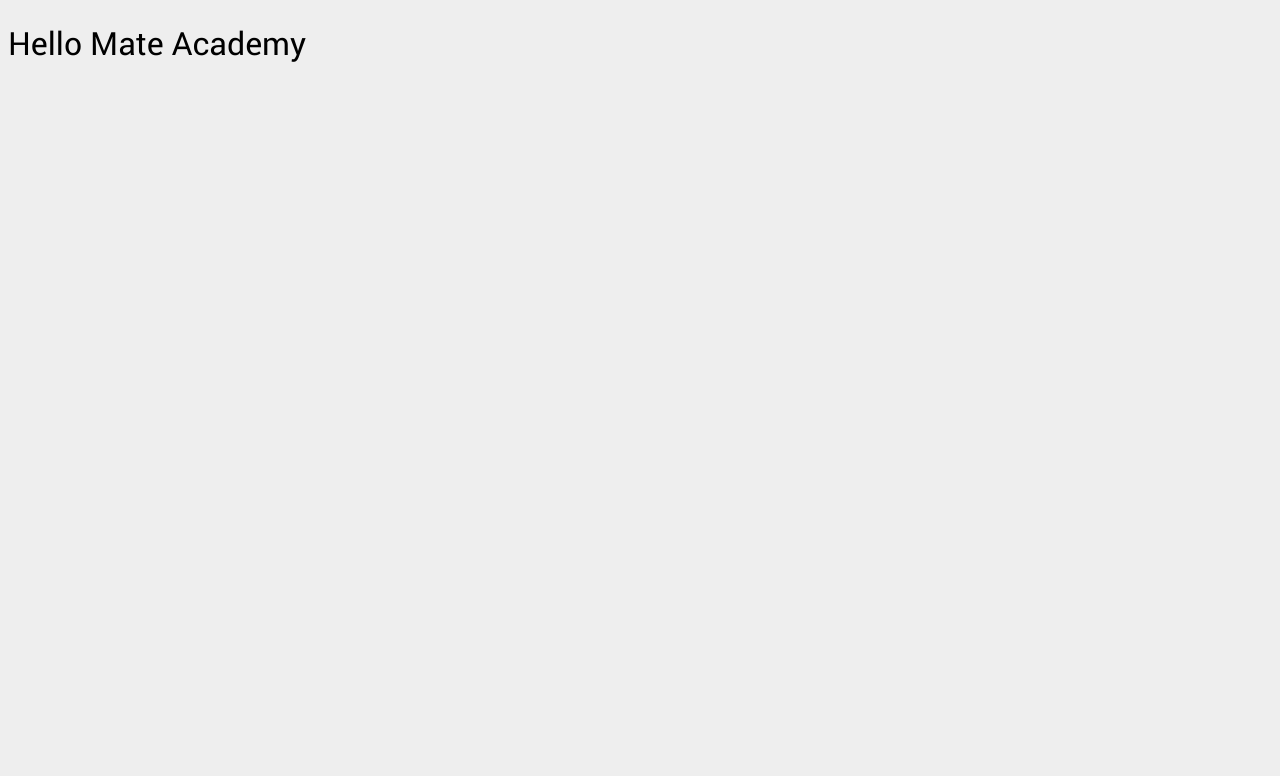
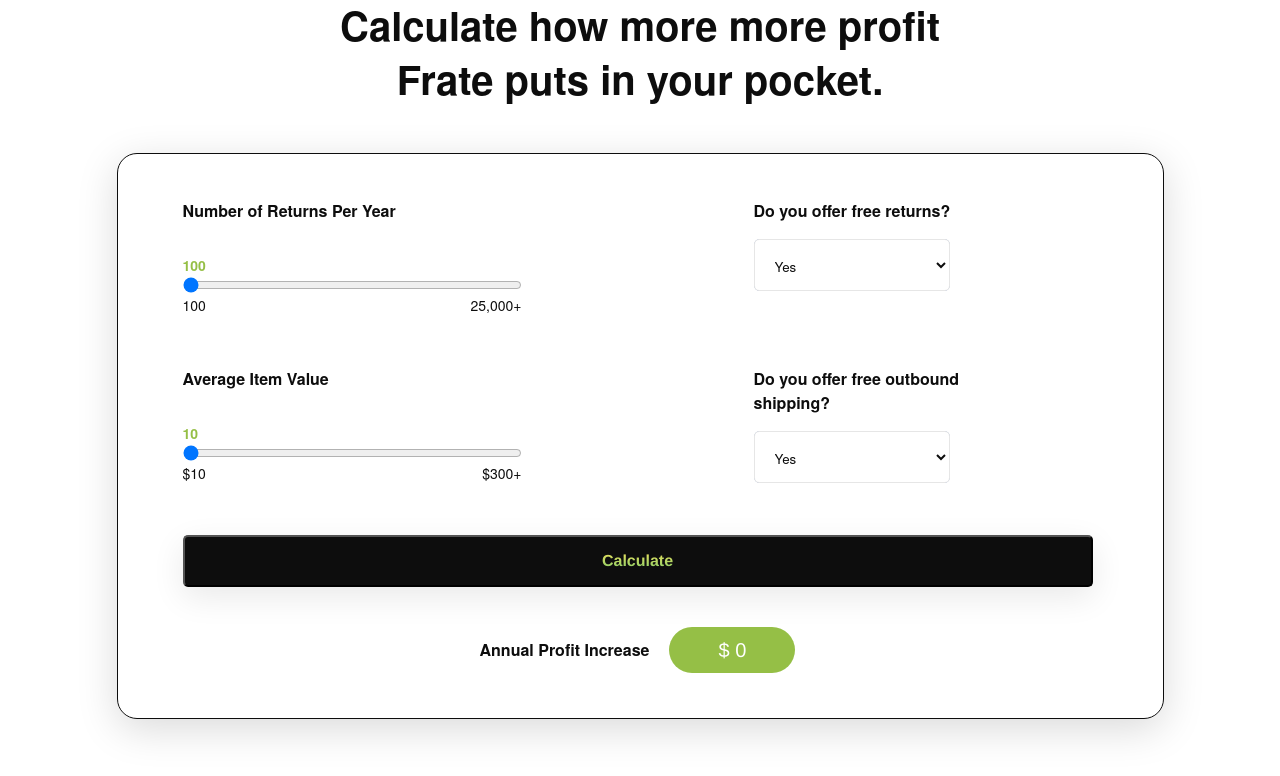
Before and after one commit to Anna-Morozevych/profit-calculate, a website built with Parcel: page src/index.html in a window 1280 px wide. Built offline with nearby package versions, Linux system fonts and the light colour scheme.

Commit message:
solution

```diff
--- a/package.json
+++ b/package.json
@@ -22,7 +22,7 @@
     "@mate-academy/bemlint": "^0.1.1",
     "@mate-academy/eslint-config": "*",
     "@mate-academy/linthtml-config": "0.0.2",
-    "@mate-academy/scripts": "^0.2.0",
+    "@mate-academy/scripts": "^1.2.8",
     "@mate-academy/stylelint-config": "0.0.9",
     "colors": "^1.3.3",
     "eslint": "^5.16.0",
--- a/src/index.html
+++ b/src/index.html
@@ -7,7 +7,104 @@
     <link rel="stylesheet" href="./styles/main.scss">
   </head>
   <body>
-    <h1>Hello Mate Academy</h1>
+    <div class="calculate">
+      <div class="calculate__title-box">
+        <h2 class="calculate__title margin-5">Calculate how more more profit</h2>
+        <h2 class="calculate__title">Frate puts in your pocket.</h2>
+      </div>
+      <form class="calculate__form" id="form">
+        <div class="calculate__grid">
+          <div class="calculate__item calculate__left">
+            <span class="calculate__label margin-30">Number of Returns Per Year</span>
+            <output
+              class="calculate__current-value"
+              for="numberOfReturns"
+              id="returnVolume"
+            >
+              100
+            </output>
+            <input
+              name="numberOfReturns"
+              type="range"
+              class="calculate__range"
+              min="100"
+              max="25000"
+              step="100"
+              value="100"
+              id="numberOfReturns"
+            >
+            <div class="calculate__numbers">
+              <span class="calculate__number">100</span>
+              <span class="calculate__number">25,000+</span>
+            </div>
+          </div>
+
+          <div class="calculate__item calculate__right">
+            <span class="calculate__label margin-16">Do you offer free returns?</span>
+            <select
+              class="calculate__select"
+              name="returns"
+              id="returns"
+            >
+              <option value="yes">Yes</option>
+              <option value="no">No</option>
+            </select>
+          </div>
+
+          <div class="calculate__item calculate__left">
+            <span class="calculate__label margin-30">Average Item Value</span>
+            <output
+              class="calculate__current-value"
+              for="average"
+              id="averageVolume"
+            >
+              10
+            </output>
+            <input
+              name="average"
+              type="range"
+              class="calculate__range"
+              min="10"
+              max="300"
+              step="10"
+              value="10"
+              id="average"
+            >
+
+            <div class="calculate__numbers">
+              <span class="calculate__number">$10</span>
+              <span class="calculate__number">$300+</span>
+            </div>
+          </div>
+
+          <div class="calculate__item calculate__right">
+            <span class="calculate__label margin-16">Do you offer free outbound shipping?</span>
+            <select
+              class="calculate__select"
+              name="shipping"
+              id="shipping"
+            >
+              <option value="yes">Yes</option>
+              <option value="no">No</option>
+            </select>
+          </div>
+        </div>
+
+        <button class="calculate__button" type="submit">
+          <span class="calculate__button-text">
+            Calculate
+          </span>
+        </button>
+
+        <div class="calculate__increase">
+          <span class="calculate__increase-title">
+            Annual Profit Increase
+          </span>
+          <div class="calculate__increase-result"></div>
+        </div>
+        </div>
+      </form>
+
     <script type="text/javascript" src="scripts/main.js"></script>
   </body>
 </html>
--- a/src/scripts/main.js
+++ b/src/scripts/main.js
@@ -1 +1,87 @@
 'use strict';
+
+const shipingChrarget = 10;
+const shipingLabel = 10;
+const currentResult = document.querySelector('.calculate__increase-result');
+currentResult.innerText = `$ ${0}`;
+
+console.dir(currentResult);
+
+const form = document.querySelector('#form');
+const returnVolume = document.querySelector('#returnVolume');
+const numberOfReturns = document.querySelector('#numberOfReturns');
+const shipping = document.querySelector('#shipping');
+const returns = document.querySelector('#returns');
+
+numberOfReturns.addEventListener('input', (e) => {
+    const target = e.target;
+
+    returnVolume.innerText = target.value;
+    returnVolume.style.left = +target.value * 100 / 25000 - 2 + '%';
+
+    if (target.value < 1000) {
+        returnVolume.style.left = +target.value * 100 / 25000 - 2 + '%';
+    }
+
+    if (target.value > 1000 && target.value < 5000) {
+        returnVolume.style.left = +target.value * 100 / 25000 - 3 + '%';
+    }
+
+    if (target.value > 5000 && target.value < 10000) {
+        returnVolume.style.left = +target.value * 100 / 25000 - 4 + '%';
+    }
+
+    if (target.value > 10000) {
+        returnVolume.style.left = +target.value * 100 / 25000 - 7 + '%';
+    }
+})
+
+const averageVolume = document.querySelector('#averageVolume');
+const average = document.querySelector('#average');
+
+average.addEventListener('input', (e) => {
+    const target = e.target;
+
+    averageVolume.innerText = target.value;
+    averageVolume.style.left = +target.value * 100 / 300 - 3 + '%';
+
+    if (target.value > 100) {
+        averageVolume.style.left = +target.value * 100 / 300 - 5 + '%';
+    }
+})
+
+form.addEventListener('click', (eventObj) => {
+    eventObj.preventDefault();
+
+    const target = eventObj.target.closest('button');
+
+    if (!target) {
+        return;
+    }
+
+    const originalPrice = average.value;
+    const salePrice = originalPrice * 0.9;
+    const discountNeeded = originalPrice - salePrice;
+    let returnLabelCost = 0;
+    let outboundLabelCost = 0;
+
+    if (returns.value === 'yes') {
+        returnLabelCost = 10;
+    }
+
+    if (shipping.value === 'yes') {
+        outboundLabelCost = 10;
+    }
+
+    const otherReturnCosts = 7 + (0.15 * originalPrice);
+    const ecoBoxRevenue = shipingChrarget + salePrice - shipingLabel;
+    const statusQuoRevenue = originalPrice - (returnLabelCost + outboundLabelCost + otherReturnCosts);
+    const difference = ecoBoxRevenue - statusQuoRevenue;
+
+    const result = numberOfReturns.value * difference * 0.4;
+    const formatResult = new Intl.NumberFormat('ru-RU').format(result)
+
+    currentResult.innerText = `$ ${formatResult}`;
+
+    console.log(formatResult);
+})
--- a/src/styles/_fonts.scss
+++ b/src/styles/_fonts.scss
@@ -1,6 +1,6 @@
 @font-face {
-  font-family: "Roboto";
-  src: url("../fonts/Roboto-Regular-webfont.woff") format("woff");
+  font-family: "HelveticaNeue", sans-serif;
+  src: url("../fonts/HelveticaNeue-Bold.otf");
   font-weight: normal;
   font-style: normal;
 }
--- /dev/null
+++ b/src/styles/calculate.scss
@@ -0,0 +1,153 @@
+.calculate {
+    &__title-box {
+        margin: 0 0 50px;
+    }
+
+    &__form {
+        padding: 45px 70px 45px 65px;
+        max-width: 1047px;
+        margin: 0 auto;
+        border: 1px solid #0d0d0d;
+        box-shadow: 0px 10px 40px rgba(0, 0, 0, 0.15);
+        border-radius: 20px;
+    }
+
+    &__grid {
+        display: grid;
+        grid-template-columns: repeat(2, 1fr);
+        gap: 0 232px;
+    }
+
+    &__left {
+        max-width: 396px;
+    }
+
+    &__right {
+        max-width: 284px;
+    }
+
+    &__title {
+        font-weight: 700;
+        font-size: 40px;
+        line-height: 49px;
+        text-align: center;
+    }
+
+    &__item {
+        display: flex;
+        flex-direction: column;
+        height: 98px;
+        margin: 0 0 70px;
+    }
+
+    &__range {
+        background-color: green;
+    }
+
+    &__select {
+        display: flex;
+        flex-direction: row;
+        align-items: center;
+        padding: 16px;
+
+        width: 196px;
+        height: 52px;
+
+        background: linear-gradient(0deg, #fff, #fff), #3c64b1;
+        border: 1px solid #e6e6e6;
+        border-radius: 5px;
+    }
+
+    &__range-default {
+        position: absolute;
+        background-color: #0d0d0d;
+    }
+
+    &__label {
+        font-weight: 700;
+        font-size: 16px;
+        line-height: 24px;
+    }
+
+    &__numbers {
+        display: flex;
+        justify-content: space-between;
+    }
+
+    &__number {
+        font-weight: 400;
+        font-size: 14px;
+        line-height: 24px;
+    }
+
+    &__button {
+        display: flex;
+        justify-content: center;
+        align-items: center;
+        padding: 14px 60px;
+        width: 100%;
+        height: 52px;
+        background-color: #0D0D0D;
+        box-shadow: 0px 10px 33px rgba(0, 0, 0, 0.09);
+        border-radius: 5px;
+        margin: 0 0 40px;
+        transition: all 0.3s ease;
+        cursor: pointer;
+
+        &:hover {
+            background-color: rgba(0, 0, 0, 0.75);
+        }
+    }
+
+    &__button-text {
+        font-family: 'Helvetica Neue';
+        font-style: normal;
+        font-weight: 700;
+        font-size: 16px;
+        line-height: 24px;
+        background: linear-gradient(180deg, #FCE25B 0%, #75CB6B 100%);
+        -webkit-background-clip: text;
+        -webkit-text-fill-color: transparent;
+        background-clip: text;
+        -webkit-text-fill-color: transparent;
+    }
+
+    &__increase {
+        display: flex;
+        justify-content: center;
+        align-items: center;
+        gap: 20px;
+    }
+
+    &__increase-title {
+        font-weight: 700;
+        font-size: 16px;
+        line-height: 24px;
+    }
+
+    &__current-value {
+        position: relative;
+        font-weight: 700;
+        font-size: 14px;
+        line-height: 24px;
+        color: #95BF46;
+    }
+
+    &__increase-result {
+        display: flex;
+        justify-content: center;
+        align-items: center;
+        min-width: 126px;
+        height: 46px;
+        background-color: #95BF46;
+        border-radius: 30px;
+        font-family: 'Helvetica Neue';
+        font-style: normal;
+        font-weight: 500;
+        font-size: 20px;
+        line-height: 24px;
+        text-align: center;
+        color: #fff;
+        padding: 11px 24px;
+    }
+}
--- a/src/styles/main.scss
+++ b/src/styles/main.scss
@@ -1,7 +1,23 @@
 @import "utils";
 @import "fonts";
 @import "typography";
+@import "calculate";
 
-body {
-  background: $c-gray;
+* {
+  margin: 0;
+  box-sizing: border-box;
+  color: #0d0d0d;
+  font-family: "HelveticaNeue";
 }
+
+.margin-5 {
+  margin: 0 0 5px;
+}
+
+.margin-16 {
+  margin: 0 0 16px;
+}
+
+.margin-30 {
+  margin: 0 0 30px;
+}
```
Also changed, not shown: .bemlintrc.json (added), .github/workflows/test.yml, .linthtmlrc.json, src/fonts/HelveticaNeue-Bold.otf (added), 1 other file.
